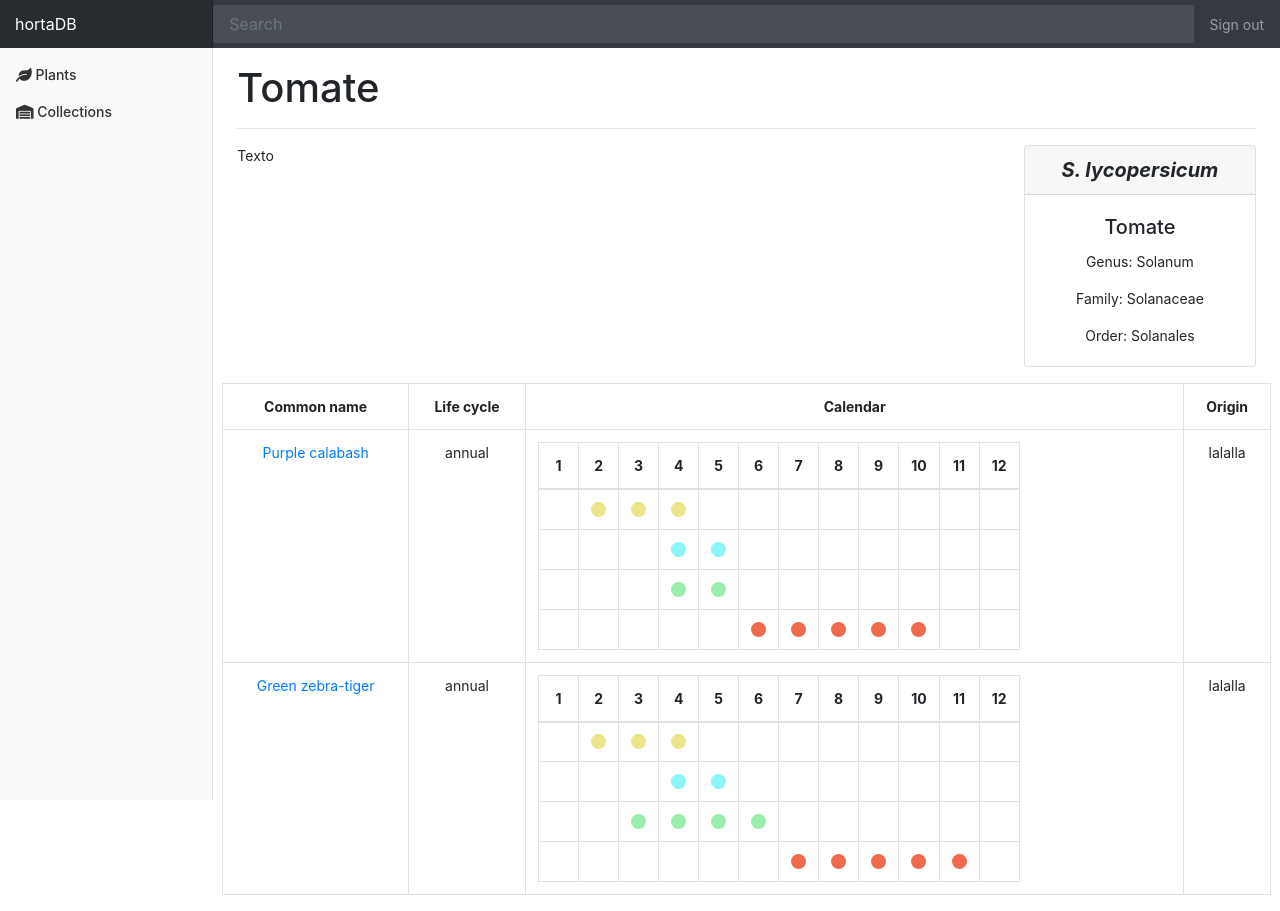
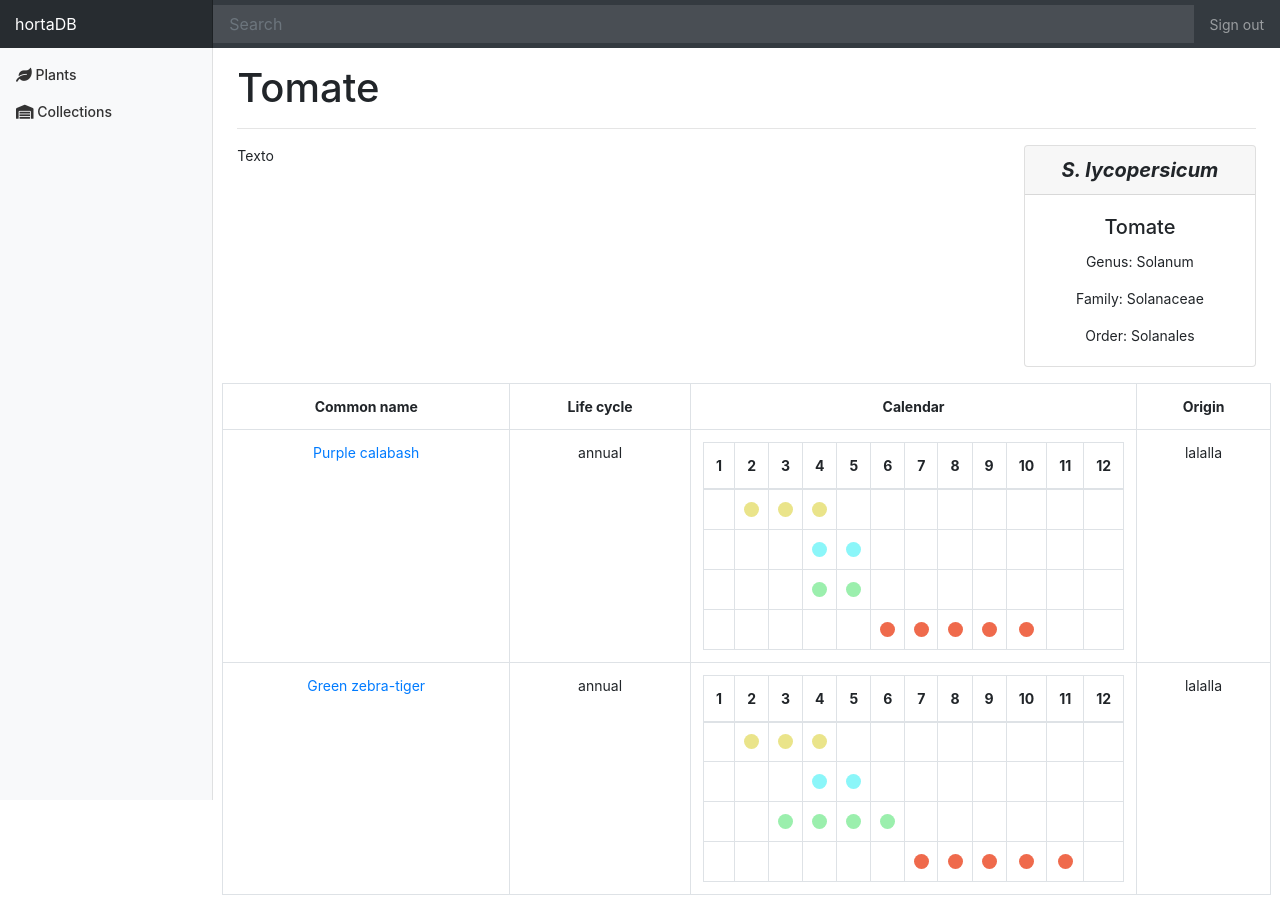
Before and after one commit to mariacardoso/hortaDB, a Django app: page /hortadb/species/1/ in a window 1280 px wide. Run offline with Django 3.2, Linux system fonts and the light colour scheme; data comes from the database, SQL or seed files in the repository; lists and menus that the app fills with data are empty; some libraries are stand-ins or nearby versions.

Commit message:
fixed table column width

```diff
--- a/hortadb/templates/hortadb/detail.html
+++ b/hortadb/templates/hortadb/detail.html
@@ -39,7 +39,7 @@
         <tr>
             <td><a href="{% url 'hortadb:cultivar' c.id %}">{{ c.variety }}</a></td>
             <td>{{ c.get_life_cycle_display }}</td>
-            <td>
+            <td style="width: 1%">
             {% with seed=c.seed_set.first %}
                 {% include "hortadb/calendar.html" with seed=seed%}
             {% endwith %}
```
